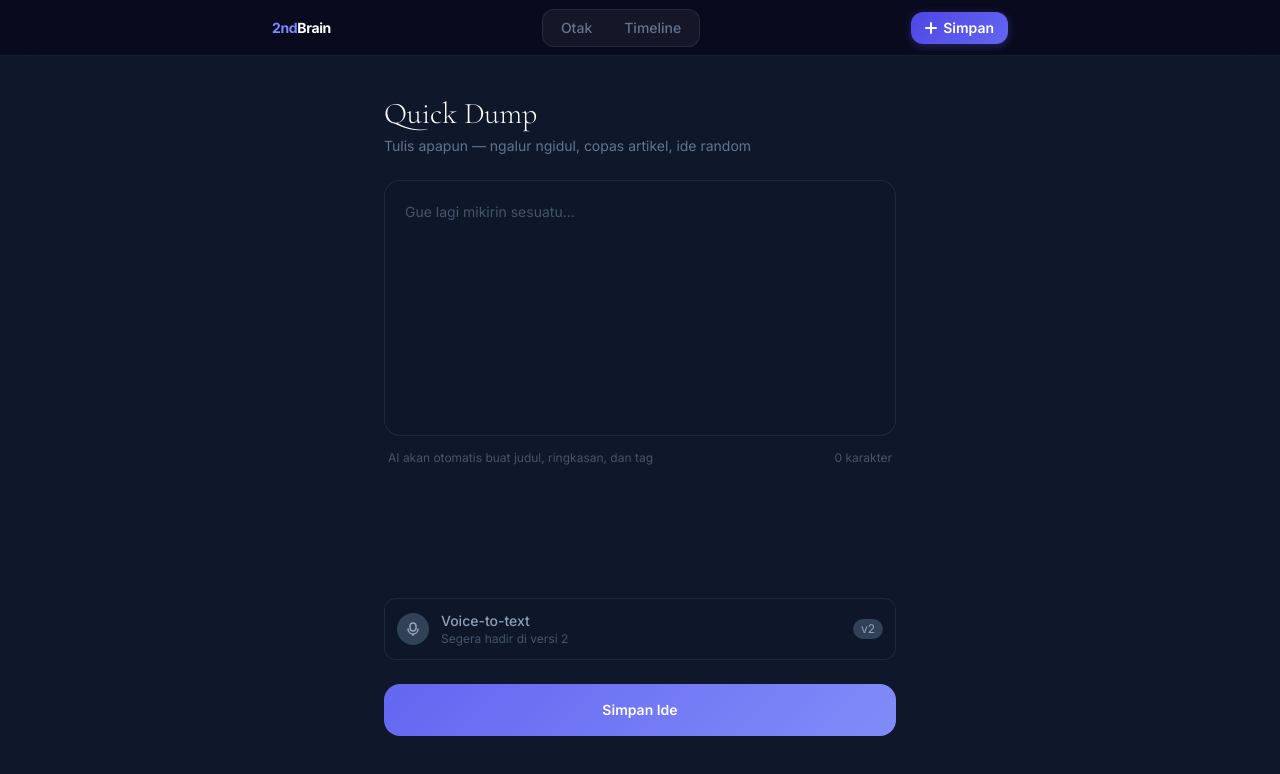
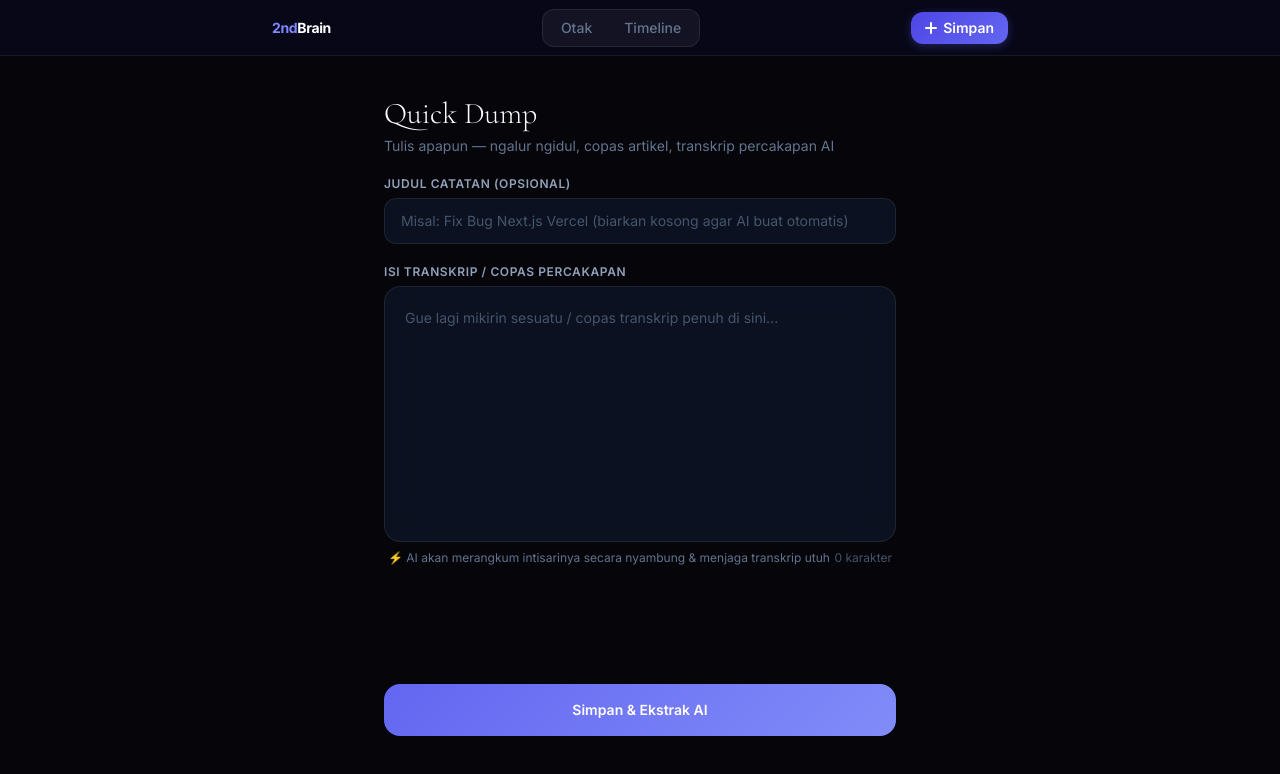
Before and after one commit to Deviden01/brain, a Next.js app: page /input in a window 1280 px wide. Shown: the top 774 px of the page. Built offline with nearby package versions, Linux system fonts and the light colour scheme.

Commit message:
feat(dump): separate optional title input across Quick Dump forms and upgrade Gemini AI prompt for coherent summaries without truncating raw content

```diff
--- a/app/input/page.tsx
+++ b/app/input/page.tsx
@@ -6,6 +6,7 @@ import { useRouter } from 'next/navigation'
 import Navbar from '@/components/Navbar'
 
 export default function InputPage() {
+  const [title, setTitle] = useState('')
   const [text, setText] = useState('')
   const [loading, setLoading] = useState(false)
   const router = useRouter()
@@ -13,21 +14,34 @@ export default function InputPage() {
   const handleSubmit = async () => {
     if (!text.trim()) return
     setLoading(true)
-    // Phase 3: akan di-connect ke Gemini API + Supabase
-    await new Promise(r => setTimeout(r, 1200))
-    setLoading(false)
-    alert('Fitur simpan akan aktif setelah backend terhubung (Phase 2-3)')
-    setText('')
-    router.push('/')
+    try {
+      const res = await fetch('/api/memory', {
+        method: 'POST',
+        headers: { 'Content-Type': 'application/json' },
+        body: JSON.stringify({ rawText: text, title })
+      })
+      const data = await res.json()
+      if (res.ok && data.id) {
+        setText('')
+        setTitle('')
+        router.push('/')
+      } else {
+        alert('Gagal menyimpan catatan: ' + (data.error || 'Unknown error'))
+      }
+    } catch (e: any) {
+      alert('Error: ' + e.message)
+    } finally {
+      setLoading(false)
+    }
   }
 
   const charCount = text.length
 
   return (
-    <main className="min-h-screen px-4 pb-16 flex flex-col">
+    <main className="min-h-screen px-4 pb-16 flex flex-col bg-[#05050A]">
       <Navbar />
 
-      <div className="max-w-lg mx-auto w-full pt-24 flex flex-col gap-6 flex-1">
+      <div className="max-w-lg mx-auto w-full pt-24 flex flex-col gap-5 flex-1">
 
         {/* Header */}
         <motion.div
@@ -39,8 +53,27 @@ export default function InputPage() {
             Quick Dump
           </h1>
           <p className="text-slate-500 text-sm">
-            Tulis apapun — ngalur ngidul, copas artikel, ide random
+            Tulis apapun — ngalur ngidul, copas artikel, transkrip percakapan AI
           </p>
+        </motion.div>
+
+        {/* Title Input */}
+        <motion.div
+          initial={{ opacity: 0, y: 12 }}
+          animate={{ opacity: 1, y: 0 }}
+          transition={{ delay: 0.05 }}
+        >
+          <label className="block text-xs font-semibold text-slate-400 uppercase tracking-wider mb-1.5">
+            Judul Catatan (Opsional)
+          </label>
+          <input
+            type="text"
+            value={title}
+            onChange={e => setTitle(e.target.value)}
+            placeholder="Misal: Fix Bug Next.js Vercel (biarkan kosong agar AI buat otomatis)"
+            disabled={loading}
+            className="w-full px-4 py-3 glass rounded-xl text-slate-200 placeholder-slate-600 text-sm outline-none focus:border-indigo-500/50 transition-all duration-200 border border-white/10 bg-black/40"
+          />
         </motion.div>
 
         {/* Text area */}
@@ -48,56 +81,38 @@ export default function InputPage() {
           initial={{ opacity: 0, y: 12 }}
           animate={{ opacity: 1, y: 0 }}
           transition={{ delay: 0.1 }}
-          className="flex-1"
+          className="flex-1 flex flex-col"
         >
+          <label className="block text-xs font-semibold text-slate-400 uppercase tracking-wider mb-1.5">
+            Isi Transkrip / Copas Percakapan
+          </label>
           <textarea
             value={text}
             onChange={e => setText(e.target.value)}
-            placeholder="Gue lagi mikirin sesuatu..."
+            placeholder="Gue lagi mikirin sesuatu / copas transkrip penuh di sini..."
             autoFocus
-            className="w-full h-64 glass rounded-2xl p-5 text-slate-200 placeholder-slate-600 text-sm leading-relaxed outline-none resize-none focus:border-indigo-500/40 transition-all duration-200"
-            style={{ border: '1px solid var(--border)' }}
+            disabled={loading}
+            className="w-full h-64 glass rounded-2xl p-5 text-slate-200 placeholder-slate-600 text-sm leading-relaxed outline-none resize-none focus:border-indigo-500/40 transition-all duration-200 border border-white/10 bg-black/40 custom-scrollbar"
           />
           <div className="flex justify-between mt-2 px-1">
-            <p className="text-slate-600 text-xs">
-              AI akan otomatis buat judul, ringkasan, dan tag
+            <p className="text-slate-500 text-xs">
+              ⚡ AI akan merangkum intisarinya secara nyambung & menjaga transkrip utuh
             </p>
-            <p className={`text-xs ${charCount > 50 ? 'text-indigo-400' : 'text-slate-600'}`}>
+            <p className={`text-xs ${charCount > 50 ? 'text-indigo-400 font-medium' : 'text-slate-600'}`}>
               {charCount} karakter
             </p>
           </div>
-        </motion.div>
-
-        {/* Voice-to-text placeholder (v2) */}
-        <motion.div
-          initial={{ opacity: 0 }}
-          animate={{ opacity: 1 }}
-          transition={{ delay: 0.2 }}
-          className="glass rounded-xl p-3 flex items-center gap-3 opacity-50 cursor-not-allowed"
-        >
-          <div className="w-8 h-8 rounded-full bg-slate-700 flex items-center justify-center">
-            <svg width="14" height="14" viewBox="0 0 14 14" fill="none">
-              <rect x="4" y="1" width="6" height="8" rx="3" stroke="#94a3b8" strokeWidth="1.5"/>
-              <path d="M2 7c0 2.8 2.2 5 5 5s5-2.2 5-5" stroke="#94a3b8" strokeWidth="1.5" strokeLinecap="round"/>
-              <line x1="7" y1="12" x2="7" y2="13.5" stroke="#94a3b8" strokeWidth="1.5" strokeLinecap="round"/>
-            </svg>
-          </div>
-          <div>
-            <p className="text-slate-400 text-sm font-medium">Voice-to-text</p>
-            <p className="text-slate-600 text-xs">Segera hadir di versi 2</p>
-          </div>
-          <span className="ml-auto text-xs bg-slate-700 text-slate-400 px-2 py-0.5 rounded-full">v2</span>
         </motion.div>
 
         {/* Submit button */}
         <motion.button
           initial={{ opacity: 0, y: 8 }}
           animate={{ opacity: 1, y: 0 }}
-          transition={{ delay: 0.25 }}
+          transition={{ delay: 0.2 }}
           onClick={handleSubmit}
           disabled={!text.trim() || loading}
           whileTap={{ scale: 0.97 }}
-          className="w-full py-4 rounded-2xl font-semibold text-white text-sm transition-all duration-200 disabled:opacity-40 disabled:cursor-not-allowed"
+          className="w-full py-4 rounded-2xl font-semibold text-white text-sm transition-all duration-200 disabled:opacity-40 disabled:cursor-not-allowed mt-2 cursor-pointer"
           style={{
             background: 'linear-gradient(135deg, #6366f1, #818cf8)',
             boxShadow: text.trim() ? '0 0 24px rgba(99,102,241,0.35)' : 'none',
@@ -109,10 +124,10 @@ export default function InputPage() {
                 <circle cx="8" cy="8" r="6" stroke="rgba(255,255,255,0.3)" strokeWidth="2"/>
                 <path d="M8 2a6 6 0 016 6" stroke="white" strokeWidth="2" strokeLinecap="round"/>
               </svg>
-              AI sedang memproses...
+              AI sedang merangkum & mengekstrak...
             </span>
           ) : (
-            'Simpan Ide'
+            'Simpan & Ekstrak AI'
           )}
         </motion.button>
       </div>
--- a/app/page.tsx
+++ b/app/page.tsx
@@ -11,6 +11,7 @@ export default function HomePage() {
   const [memories, setMemories] = useState<Memory[]>([])
   const [filtered, setFiltered] = useState<Memory[]>([])
   const [rawText, setRawText] = useState('')
+  const [titleText, setTitleText] = useState('')
   const [isDumping, setIsDumping] = useState(false)
   const [isMobileDumpOpen, setIsMobileDumpOpen] = useState(false)
 
@@ -34,7 +35,7 @@ export default function HomePage() {
       const res = await fetch('/api/memory', {
         method: 'POST',
         headers: { 'Content-Type': 'application/json' },
-        body: JSON.stringify({ rawText })
+        body: JSON.stringify({ rawText, title: titleText })
       })
       const newMemory = await res.json()
       if (newMemory && newMemory.id) {
@@ -42,6 +43,7 @@ export default function HomePage() {
         setMemories(prev => [newMemory, ...prev])
         setFiltered(prev => [newMemory, ...prev])
         setRawText('')
+        setTitleText('')
         setIsMobileDumpOpen(false)
       } else {
         alert("Gagal dump: " + JSON.stringify(newMemory))
@@ -97,14 +99,22 @@ export default function HomePage() {
                 <span className="flex items-center justify-center w-6 h-6 rounded-full bg-indigo-500/20 text-indigo-400 text-xs">⚡</span>
                 <h2 className="text-white text-sm font-semibold">Quick Dump</h2>
               </div>
-              <p className="text-slate-400 text-[10px] mb-4 leading-relaxed">
-                <strong>Cara pakai:</strong> Copy percakapan dari Claude, ChatGPT, atau web manapun. Paste ke bawah, dan sistem kita bakal otomatis mengekstrak intisarinya jadi gelembung 3D baru.
+              <p className="text-slate-400 text-[10px] mb-3 leading-relaxed">
+                <strong>Tips:</strong> Isi judul sendiri atau kosongkan agar AI buat otomatis dari copas di bawah.
               </p>
+              <input
+                type="text"
+                value={titleText}
+                onChange={(e) => setTitleText(e.target.value)}
+                placeholder="Judul (opsional, mis: Fix Bug Next.js)"
+                className="w-full bg-black/40 text-xs text-slate-200 p-2.5 rounded-xl border border-white/10 focus:outline-none focus:border-indigo-500/50 transition-colors placeholder:text-slate-600 mb-2"
+                style={{ backdropFilter: 'blur(10px)' }}
+              />
               <textarea
                 value={rawText}
                 onChange={(e) => setRawText(e.target.value)}
-                placeholder="Paste teks panjang di sini..."
-                className="w-full h-24 bg-black/40 text-xs text-slate-200 p-3 rounded-xl border border-white/10 focus:outline-none focus:border-indigo-500/50 resize-none transition-colors placeholder:text-slate-600 mb-2"
+                placeholder="Paste transkrip obrolan di sini..."
+                className="w-full h-24 bg-black/40 text-xs text-slate-200 p-3 rounded-xl border border-white/10 focus:outline-none focus:border-indigo-500/50 resize-none transition-colors placeholder:text-slate-600 mb-2 custom-scrollbar"
                 style={{ backdropFilter: 'blur(10px)' }}
               />
               <button
@@ -199,14 +209,21 @@ export default function HomePage() {
                   ✕
                 </button>
               </div>
-              <p className="text-slate-400 text-xs mb-4 leading-relaxed">
-                Copy percakapan atau catatan, paste di bawah. AI otomatis merangkum jadi gelembung 3D baru.
+              <p className="text-slate-400 text-xs mb-3 leading-relaxed">
+                Isi judul sendiri (opsional) atau biarkan kosong agar AI merangkum dan membuatkan judul dari copas di bawah.
               </p>
+              <input
+                type="text"
+                value={titleText}
+                onChange={(e) => setTitleText(e.target.value)}
+                placeholder="Judul Catatan (opsional)"
+                className="w-full bg-black/40 text-xs text-slate-200 p-3 rounded-xl border border-white/10 focus:outline-none focus:border-indigo-500/50 mb-3"
+              />
               <textarea
                 value={rawText}
                 onChange={(e) => setRawText(e.target.value)}
-                placeholder="Paste teks panjang di sini..."
-                className="w-full h-36 bg-black/40 text-xs text-slate-200 p-3 rounded-xl border border-white/10 focus:outline-none focus:border-indigo-500/50 resize-none mb-4"
+                placeholder="Paste transkrip obrolan / teks panjang di sini..."
+                className="w-full h-36 bg-black/40 text-xs text-slate-200 p-3 rounded-xl border border-white/10 focus:outline-none focus:border-indigo-500/50 resize-none mb-4 custom-scrollbar"
               />
               <button
                 onClick={handleDump}
--- a/app/timeline/page.tsx
+++ b/app/timeline/page.tsx
@@ -13,6 +13,7 @@ export default function DashboardPage() {
   const [filtered, setFiltered] = useState<Memory[]>([])
   const [isModalOpen, setIsModalOpen] = useState(false)
   const [rawText, setRawText] = useState('')
+  const [titleText, setTitleText] = useState('')
   const [isDumping, setIsDumping] = useState(false)
 
   const handleDump = async () => {
@@ -22,13 +23,14 @@ export default function DashboardPage() {
       const res = await fetch('/api/memory', {
         method: 'POST',
         headers: { 'Content-Type': 'application/json' },
-        body: JSON.stringify({ rawText })
+        body: JSON.stringify({ rawText, title: titleText })
       })
       const newMemory = await res.json()
       if (newMemory && newMemory.id) {
         setMemories(prev => [newMemory, ...prev])
         setFiltered(prev => [newMemory, ...prev])
         setRawText('')
+        setTitleText('')
         setIsModalOpen(false)
       } else {
         alert("Gagal menyimpan: " + JSON.stringify(newMemory))
@@ -241,6 +243,17 @@ export default function DashboardPage() {
                 </button>
               </div>
 
+              <p className="text-slate-400 text-xs mb-3 leading-relaxed">
+                Isi judul sendiri (opsional) atau biarkan kosong agar AI merangkum dan membuatkan judul dari copas di bawah.
+              </p>
+              <input
+                type="text"
+                value={titleText}
+                onChange={e => setTitleText(e.target.value)}
+                placeholder="Judul Catatan (opsional)"
+                disabled={isDumping}
+                className="w-full p-3 text-sm text-slate-200 placeholder-slate-500 bg-black/40 border border-white/10 rounded-xl outline-none focus:border-indigo-500/60 focus:ring-1 focus:ring-indigo-500/30 transition-all mb-3"
+              />
               <textarea
                 value={rawText}
                 onChange={e => setRawText(e.target.value)}
```
Also changed, not shown: app/api/memory/route.ts (+17 -18 lines).
